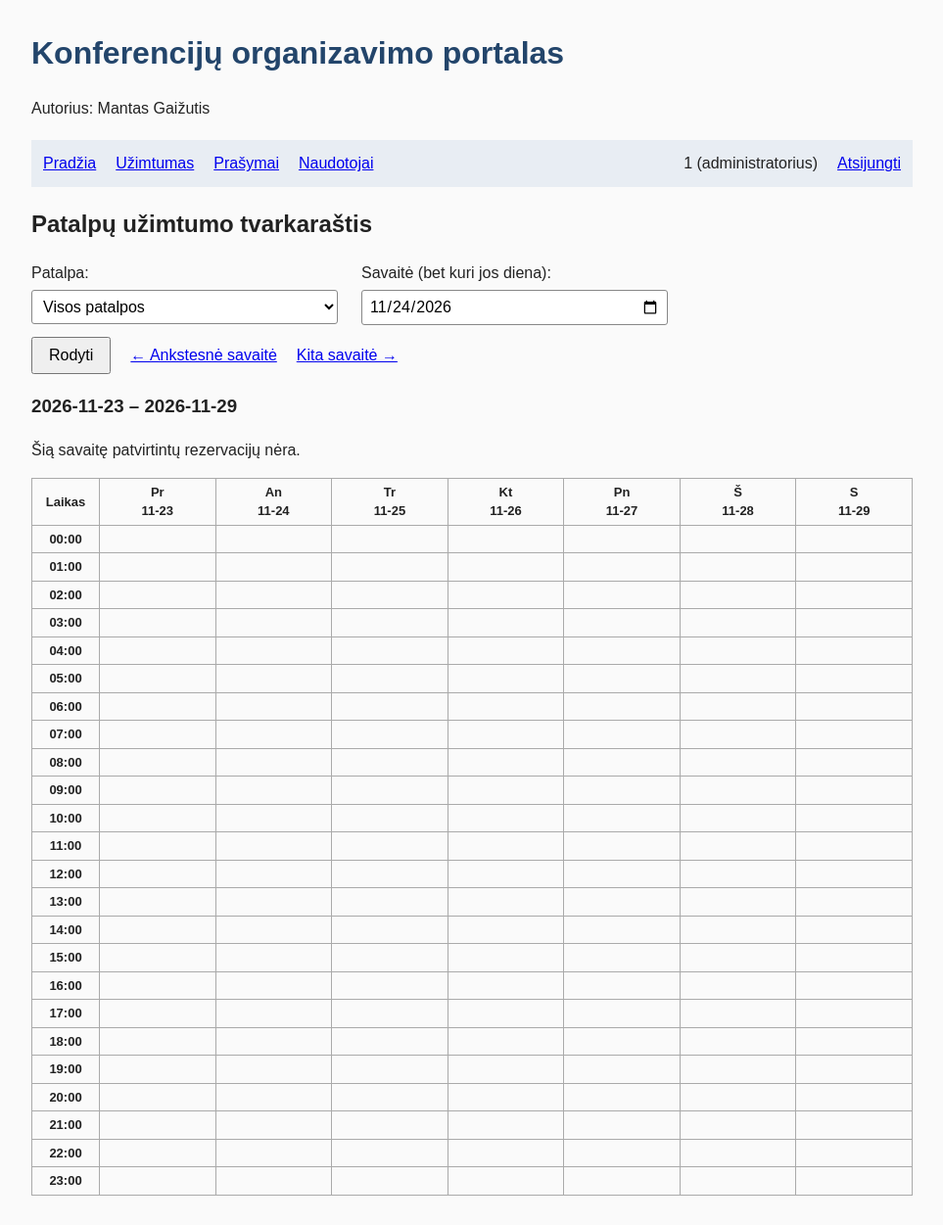
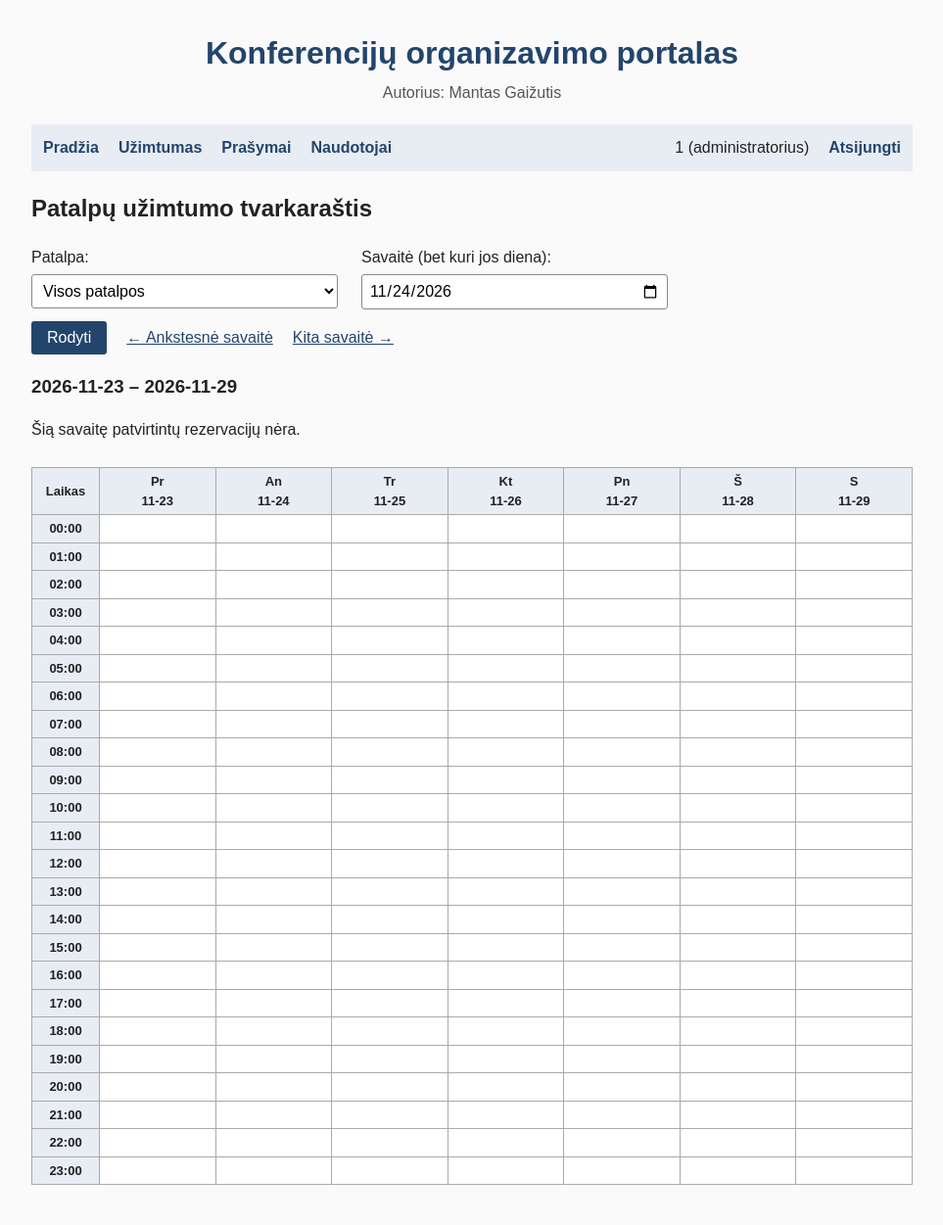
Before and after one commit to ncyxie/konferenciju-portalas, a PHP site: page /uzimtumas.php in a window 1280 px wide. Shown: the whole page at 98% size, without its empty margins (158-1121 px from the left). After the commit the page ends 1210 px from the top, so only its background shows below. Run offline with PHP 8.4, Linux system fonts and the light colour scheme; the visitor is signed in with stand-in values (Sample User, id 1); tables that the repository leaves empty hold one stand-in row (values such as "Sample post"); lists and menus that the app fills with data are empty.

Commit message:
Simplify code after review, refine styling and mobile layout

```diff
--- a/src/antraste.php
+++ b/src/antraste.php
@@ -11,8 +11,10 @@
     <link rel="stylesheet" href="stilius.css">
 </head>
 <body>
-    <h1>Konferencijų organizavimo portalas</h1>
-    <p>Autorius: Mantas Gaižutis</p>
+    <header>
+        <h1>Konferencijų organizavimo portalas</h1>
+        <p>Autorius: Mantas Gaižutis</p>
+    </header>
 
     <nav>
         <a href="index.php">Pradžia</a>
@@ -41,8 +43,11 @@
                 echo '<a href="naudotojai.php">Naudotojai</a>';
             }
 
-            echo '<span class="prisijunges">' . htmlspecialchars($_SESSION["vardas"]) . ' (' . $role . ')</span>';
+            // Vardas ir „Atsijungti“ – kartu, dešinėje.
+            echo '<span class="prisijunges">';
+            echo htmlspecialchars($_SESSION["vardas"]) . ' (' . $role . ')';
             echo '<a href="atsijungti.php">Atsijungti</a>';
+            echo '</span>';
         }
         else
         {
--- a/src/funkcijos.php
+++ b/src/funkcijos.php
@@ -173,7 +173,7 @@ function dviSkaitmenys($skaicius)
         return "0" . $skaicius;
     }
 
-    return "" . $skaicius;
+    return $skaicius;
 }
 
 // Grąžina, kiek dalyvių užsiregistravo į sekciją.
--- a/src/naudotojai.php
+++ b/src/naudotojai.php
@@ -111,6 +111,7 @@ require "antraste.php";
 
     <p><a href="naudotojas.php">Sukurti naują naudotoją</a></p>
 
+    <div class="lentele">
         <table>
             <tr>
                 <th>Vardas ir pavardė</th>
@@ -165,5 +166,6 @@ require "antraste.php";
             }
             ?>
         </table>
+    </div>
 </body>
 </html>
--- a/src/pranesimai.php
+++ b/src/pranesimai.php
@@ -38,6 +38,7 @@ require "antraste.php";
     }
     else
     {
+        echo '<div class="lentele">';
         echo "<table>";
         echo "<tr>";
         echo "<th>Data</th>";
@@ -55,6 +56,7 @@ require "antraste.php";
         }
 
         echo "</table>";
+        echo "</div>";
     }
     ?>
 </body>
--- a/src/prisijungti.php
+++ b/src/prisijungti.php
@@ -74,6 +74,7 @@ $puslapioPavadinimas = "Prisijungimas";
 require "antraste.php";
 ?>
 
+    <div class="prisijungimo-langas">
         <h2>Prisijungimas</h2>
 
         <?php
@@ -97,5 +98,6 @@ require "antraste.php";
 
             <button type="submit">Prisijungti</button>
         </form>
+    </div>
 </body>
 </html>
--- a/src/rezervacijos.php
+++ b/src/rezervacijos.php
@@ -211,6 +211,7 @@ require "antraste.php";
     }
     else
     {
+        echo '<div class="lentele">';
         echo "<table>";
         echo "<tr>";
         echo "<th>Organizatorius</th>";
@@ -246,6 +247,7 @@ require "antraste.php";
         }
 
         echo "</table>";
+        echo "</div>";
     }
     ?>
 </body>
--- a/src/sekcijos.php
+++ b/src/sekcijos.php
@@ -147,6 +147,7 @@ require "antraste.php";
     }
     else
     {
+        echo '<div class="lentele">';
         echo "<table>";
         echo "<tr>";
         echo "<th>Konferencija</th>";
@@ -197,6 +198,7 @@ require "antraste.php";
         }
 
         echo "</table>";
+        echo "</div>";
     }
     ?>
 </body>
--- a/src/stilius.css
+++ b/src/stilius.css
@@ -9,7 +9,26 @@ body
     line-height: 1.5;
 }
 
+/* Pavadinimas ir autorius centre. */
+header
+{
+    text-align: center;
+}
+
 h1
+{
+    color: #23456b;
+    margin-bottom: 5px;
+}
+
+header p
+{
+    margin-top: 0;
+    color: #555;
+}
+
+/* Visos nuorodos tos pačios spalvos kaip meniu. */
+a
 {
     color: #23456b;
 }
@@ -17,6 +36,7 @@ h1
 nav
 {
     display: flex;
+    flex-wrap: wrap;
     align-items: center;
     gap: 20px;
     background-color: #e8edf3;
@@ -24,9 +44,26 @@ nav
     margin: 20px 0;
 }
 
+nav a
+{
+    text-decoration: none;
+    font-weight: bold;
+}
+
+nav a:hover
+{
+    text-decoration: underline;
+}
+
+/* Prisijungęs naudotojas – dešinėje. */
 .prisijunges
 {
     margin-left: auto;
+}
+
+.prisijunges a
+{
+    margin-left: 20px;
 }
 
 label
@@ -47,40 +84,76 @@ select
     background-color: #fff;
 }
 
+/* Formos laukai vienodo pločio. */
+form p input,
+form p select
+{
+    width: 300px;
+}
+
 button
 {
     padding: 8px 16px;
     cursor: pointer;
     font-family: inherit;
     font-size: inherit;
+    color: #fff;
+    background-color: #23456b;
+    border: none;
+    border-radius: 3px;
+}
+
+button:hover
+{
+    background-color: #1a3350;
 }
 
 .klaida
 {
     color: #b00020;
+    background-color: #fdecee;
+    padding: 8px 12px;
 }
 
 .sekme
 {
     color: #1b7a2f;
+    background-color: #e6f4ea;
+    padding: 8px 12px;
 }
 
-article
+/* Prisijungimo forma lango centre. */
+.prisijungimo-langas
 {
-    border-bottom: 1px solid #ccc;
-    margin-bottom: 15px;
-    padding-bottom: 10px;
+    max-width: 320px;
+    margin: 40px auto;
+    padding: 10px 30px 30px 30px;
+    background-color: #fff;
+    border: 1px solid #ccc;
 }
 
+.prisijungimo-langas input
+{
+    width: 100%;
+}
+
+/* Lentelės per visą turinio plotį. */
 table
 {
+    width: 100%;
     border-collapse: collapse;
+    background-color: #fff;
 }
 
 th, td
 {
     border: 1px solid #aaa;
     padding: 8px 12px;
+}
+
+th
+{
+    background-color: #e8edf3;
 }
 
 .tvarkarastis
@@ -130,15 +203,21 @@ th, td
 .paieskos-forma select
 {
     width: 100%;
-    box-sizing: border-box;
 }
 
 .formos-veiksmai
 {
     grid-column: 1 / 3;
     display: flex;
+    flex-wrap: wrap;
     align-items: center;
     gap: 20px;
+}
+
+/* Nuoroda nelaužoma į dvi eilutes. */
+.formos-veiksmai a
+{
+    white-space: nowrap;
 }
 
 @media (max-width: 600px)
@@ -151,7 +230,38 @@ th, td
     .formos-veiksmai
     {
         grid-column: 1;
+        gap: 10px 15px;
     }
+
+    h1
+    {
+        font-size: 24px;
+    }
+
+    nav
+    {
+        gap: 12px;
+        font-size: 14px;
+    }
+
+    /* Vardas ir „Atsijungti“ – atskiroje eilutėje. */
+    .prisijunges
+    {
+        margin-left: 0;
+        width: 100%;
+    }
+
+    /* Tvarkaraštis siaurame ekrane nesuspaudžiamas. */
+    .tvarkarastis
+    {
+        min-width: 700px;
+    }
+}
+
+/* Plati lentelė slenkama į šoną. */
+.lentele
+{
+    overflow-x: auto;
 }
 
 /* Data ir laikas nelaužomi į kelias eilutes. */
--- a/src/uzimtumas.php
+++ b/src/uzimtumas.php
@@ -144,6 +144,7 @@ require "antraste.php";
         echo "<p>Šią savaitę patvirtintų rezervacijų nėra.</p>";
     }
 
+    echo '<div class="lentele">';
     echo '<table class="tvarkarastis">';
 
     // Antraštė: dienos su datomis.
@@ -179,8 +180,8 @@ require "antraste.php";
                     && $rezervacija["pradzios_laikas"] < $valandosPabaiga
                     && $rezervacija["pabaigos_laikas"] > $valandosPradzia)
                 {
-                    $laikas = substr($rezervacija["pradzios_laikas"], 0, 5) . "–"
-                        . substr($rezervacija["pabaigos_laikas"], 0, 5);
+                    $pradziosLaikas = substr($rezervacija["pradzios_laikas"], 0, 5);
+                    $pabaigosLaikas = substr($rezervacija["pabaigos_laikas"], 0, 5);
 
                     // Kiekviena rezervacija – atskirame bloke.
                     $langelioTekstas = $langelioTekstas . "<div>";
@@ -191,7 +192,7 @@ require "antraste.php";
                         $langelioTekstas = $langelioTekstas . "<strong>" . htmlspecialchars($rezervacija["pavadinimas"]) . "</strong><br>";
                     }
 
-                    $langelioTekstas = $langelioTekstas . $laikas . "</div>";
+                    $langelioTekstas = $langelioTekstas . $pradziosLaikas . "–" . $pabaigosLaikas . "</div>";
                 }
             }
 
@@ -209,6 +210,7 @@ require "antraste.php";
     }
 
     echo "</table>";
+    echo "</div>";
     ?>
 </body>
 </html>
```
Also changed, not shown: src/patalpos.php (+5 -10 lines). Lines whose indentation alone changed are shown as unchanged.
